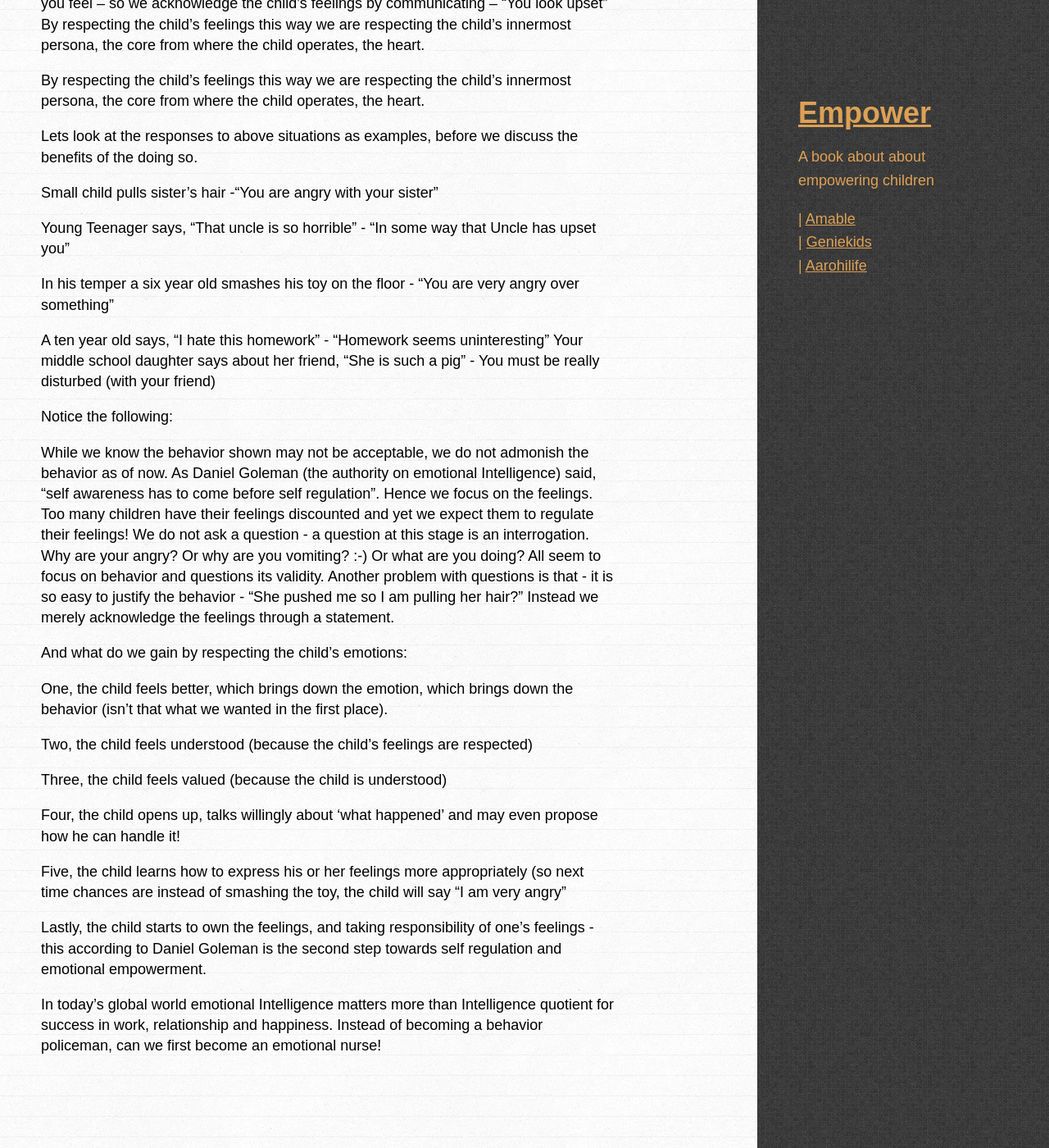
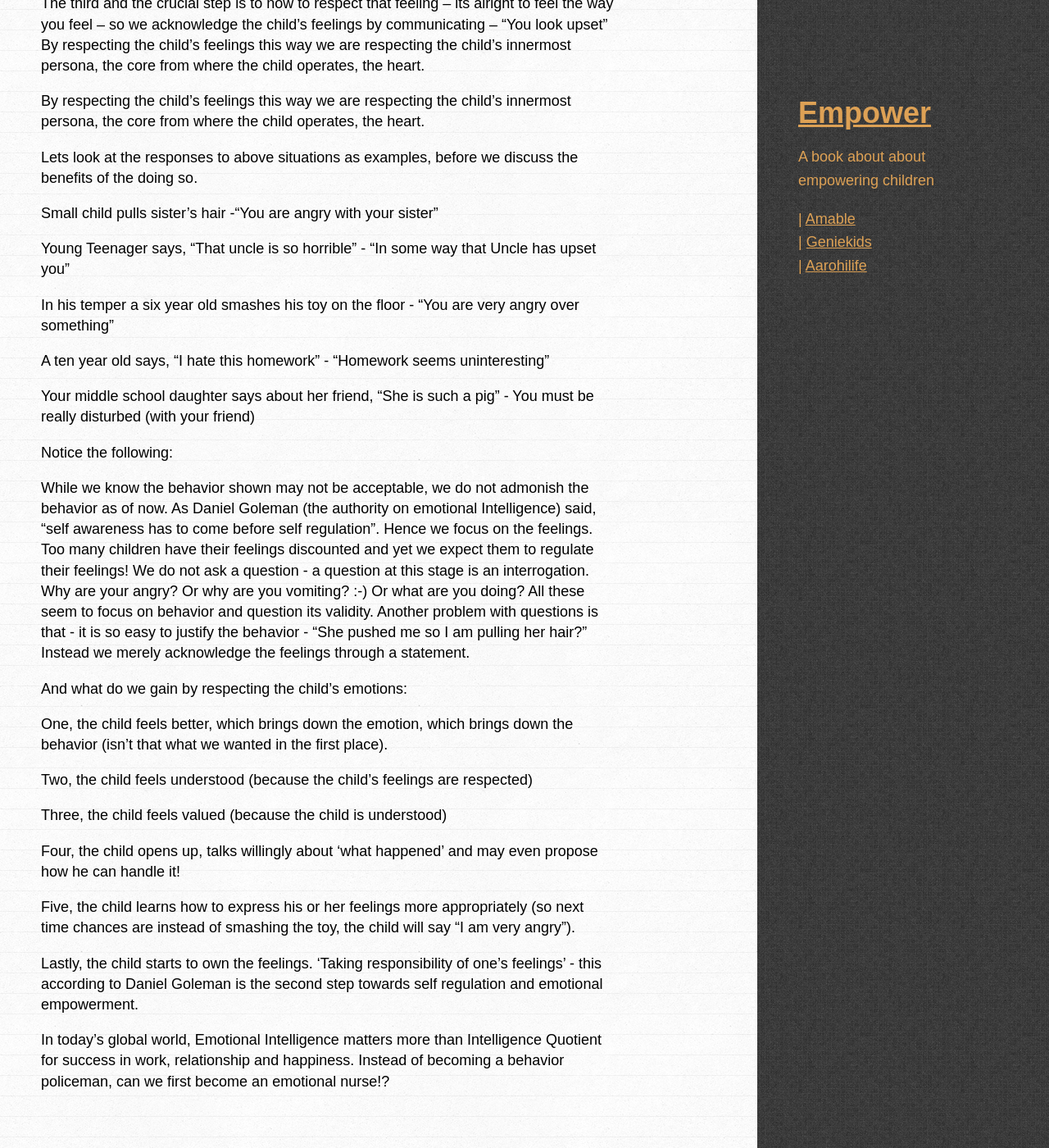
Before and after one commit to amitkaps/empower, a Jekyll site: the page built from _posts/2013-08-01-disgust.md, in a window 1280 px wide and 1400 px high, scrolled down 1974 px. Shown: the whole window at 82% size. Built offline with Jekyll 4.4.1, drawn with Linux system fonts in a browser that asks for light colours; some web fonts are replaced; some of the changed text lies outside the part shown.

Commit message:
Update 2013-08-01-disgust.md

```diff
--- a/_posts/2013-08-01-disgust.md
+++ b/_posts/2013-08-01-disgust.md
@@ -51,7 +51,7 @@ The premise is that when children’s feelings are respected, they learn to resp
 
 Here is how we do it:
 
-Look at it in this way – no matter how the child feels, it’s alright to feel that way. It’s only how the child expresses those feelings that could be a problem. Which means the child is justified to feel the way he or she feels, there is nothing right or wrong about the feelings per se. So the first level is accepting the feelings – “You’re not feeling alright”.
+Look at it in this way – no matter how the child feels, it’s alright to feel that way. It’s only how the child expresses those feelings that could be a problem. Which means, the child is justified to feel the way he or she feels, there is nothing right or wrong about the feelings per se. So the first level is accepting the feelings – “You’re not feeling alright”.
 
 If we are able to understand the feelings – we might be able to deal with them better. So the second level is to help the child understand his feelings – we do this by identifying the feelings – (What exactly is the child feeling) – He seems to be ‘upset’.
 
@@ -68,11 +68,12 @@ Young Teenager says, “That uncle is so horrible” - “In some way that Uncle
 In his temper a six year old smashes his toy on the floor - “You are very angry over something”
 
 A ten year old says, “I hate this homework” - “Homework seems uninteresting”
+
 Your middle school daughter says about her friend, “She is such a pig” - You must be really disturbed (with your friend)
 
 Notice the following:
 
-While we know the behavior shown may not be acceptable, we do not admonish the behavior as of now. As Daniel Goleman (the authority on emotional Intelligence) said, "self awareness has to come before self regulation". Hence we focus on the feelings. Too many children have their feelings discounted and yet we expect them to regulate their feelings! We do not ask a question - a question at this stage is an interrogation. Why are your angry? Or why are you vomiting? :-) Or what are you doing? All seem to focus on behavior and questions its validity. Another problem with questions is that - it is so easy to justify the behavior - "She pushed me so I am pulling her hair?" Instead we merely acknowledge the feelings through a statement.
+While we know the behavior shown may not be acceptable, we do not admonish the behavior as of now. As Daniel Goleman (the authority on emotional Intelligence) said, "self awareness has to come before self regulation". Hence we focus on the feelings. Too many children have their feelings discounted and yet we expect them to regulate their feelings! We do not ask a question - a question at this stage is an interrogation. Why are your angry? Or why are you vomiting? :-) Or what are you doing? All these seem to focus on behavior and question its validity. Another problem with questions is that - it is so easy to justify the behavior - "She pushed me so I am pulling her hair?" Instead we merely acknowledge the feelings through a statement.
 
 And what do we gain by respecting the child's emotions:
 
@@ -84,8 +85,8 @@ Three, the child feels valued (because the child is understood)
 
 Four, the child opens up, talks willingly about 'what happened' and may even propose how he can handle it!
 
-Five, the child learns how to express his or her feelings more appropriately (so next time chances are instead of smashing the toy, the child will say "I am very angry"
+Five, the child learns how to express his or her feelings more appropriately (so next time chances are instead of smashing the toy, the child will say "I am very angry").
 
-Lastly, the child starts to own the feelings, and taking responsibility of one's feelings - this according to Daniel Goleman is the second step towards self regulation and emotional empowerment.
+Lastly, the child starts to own the feelings. 'Taking responsibility of one's feelings' - this according to Daniel Goleman is the second step towards self regulation and emotional empowerment.
 
-In today's global world emotional Intelligence matters more than Intelligence quotient for success in work, relationship and happiness. Instead of becoming a behavior policeman, can we first become an emotional nurse!
+In today's global world, Emotional Intelligence matters more than Intelligence Quotient for success in work, relationship and happiness. Instead of becoming a behavior policeman, can we first become an emotional nurse!?
```
Also changed, not shown: other parts of _posts/2013-08-01-disgust.md (+3 -3 lines).
